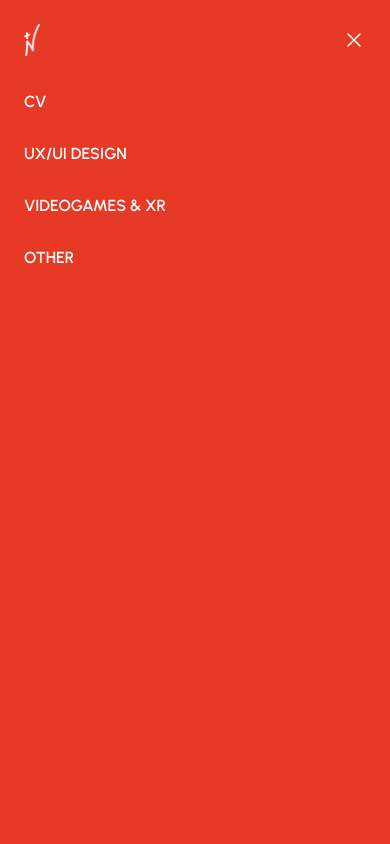
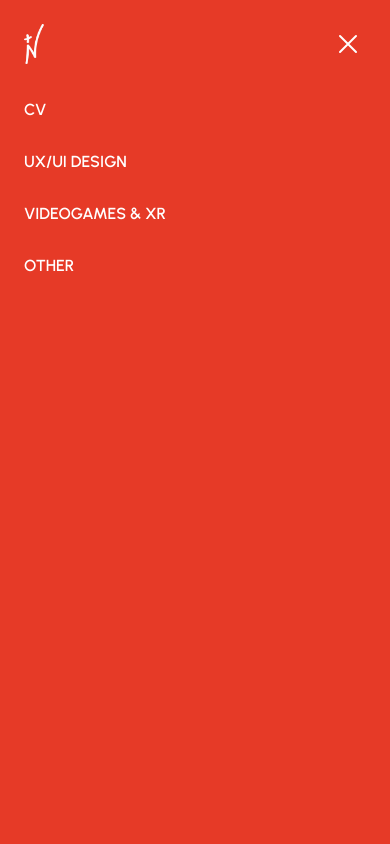
Before and after one commit to nuriavate/nuriaPortfolioSite, a React (Create React App) app in the folder nuriaportfoliosite/: page / in a window 390 px wide. Both pictures are taken after a click on the button "Open menu". Shown: the top 844 px of the page. Built offline with nearby package versions, Linux system fonts and the light colour scheme.

Commit message:
header icons bigger

```diff
--- a/nuriaportfoliosite/src/components/header.js
+++ b/nuriaportfoliosite/src/components/header.js
@@ -45,10 +45,10 @@ const navigation = [
             <button
               type="button"
               onClick={() => setMobileMenuOpen(true)}
-              className="-m-2.5 inline-flex items-center justify-center rounded-md p-2.5 text-[#270400]"
+              className="-m-2.5 inline-flex items-center justify-center rounded-md p-3 text-[#270400]"
               aria-label="Open menu"
             >
-              <Bars3Icon aria-hidden="true" className="size-6" />
+              <Bars3Icon aria-hidden="true" className="size-8" />
             </button>
           </div>
 
@@ -95,16 +95,16 @@ const navigation = [
                   <DialogPanel className="w-full overflow-y-auto bg-[#E63A27] p-6 shadow-2xl sm:max-w-sm sm:ring-1 sm:ring-gray-900/10">
                     <div className="flex items-center justify-between">
                       <Link to="/" className="-m-1.5 p-1.5" onClick={() => setMobileMenuOpen(false)}>
-                        <img alt="Logo" src="/imatges/white_logo.png" className="h-8 w-auto" />
+                        <img alt="Logo" src="/imatges/white_logo.png" className="h-10 w-auto" />
                       </Link>
 
                       <button
                         type="button"
                         onClick={() => setMobileMenuOpen(false)}
-                        className="-m-2.5 rounded-md p-2.5 text-white transition-transform duration-200 hover:scale-105"
+                        className="-m-2.5 rounded-md p-3 text-white transition-transform duration-200 hover:scale-105"
                         aria-label="Close menu"
                       >
-                        <XMarkIcon aria-hidden="true" className="size-6" />
+                        <XMarkIcon aria-hidden="true" className="size-8" />
                       </button>
                     </div>
 
```
